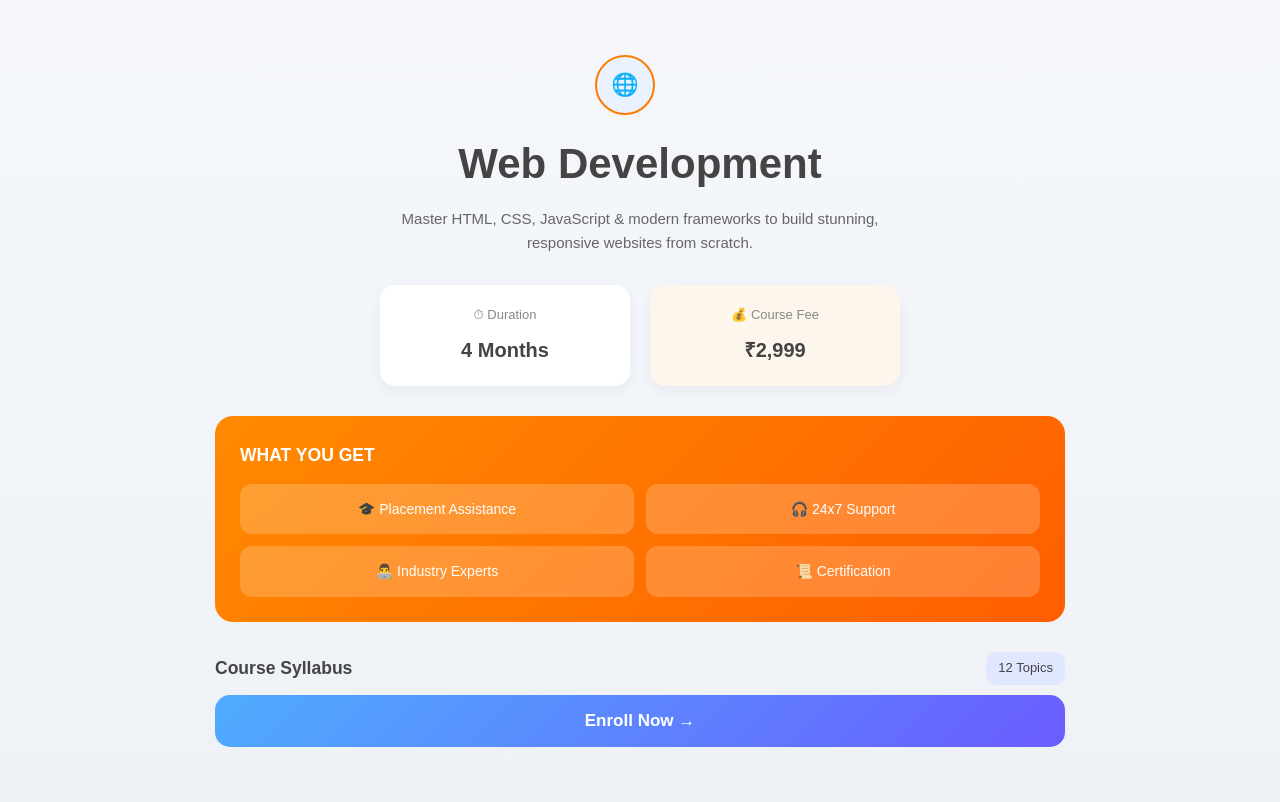
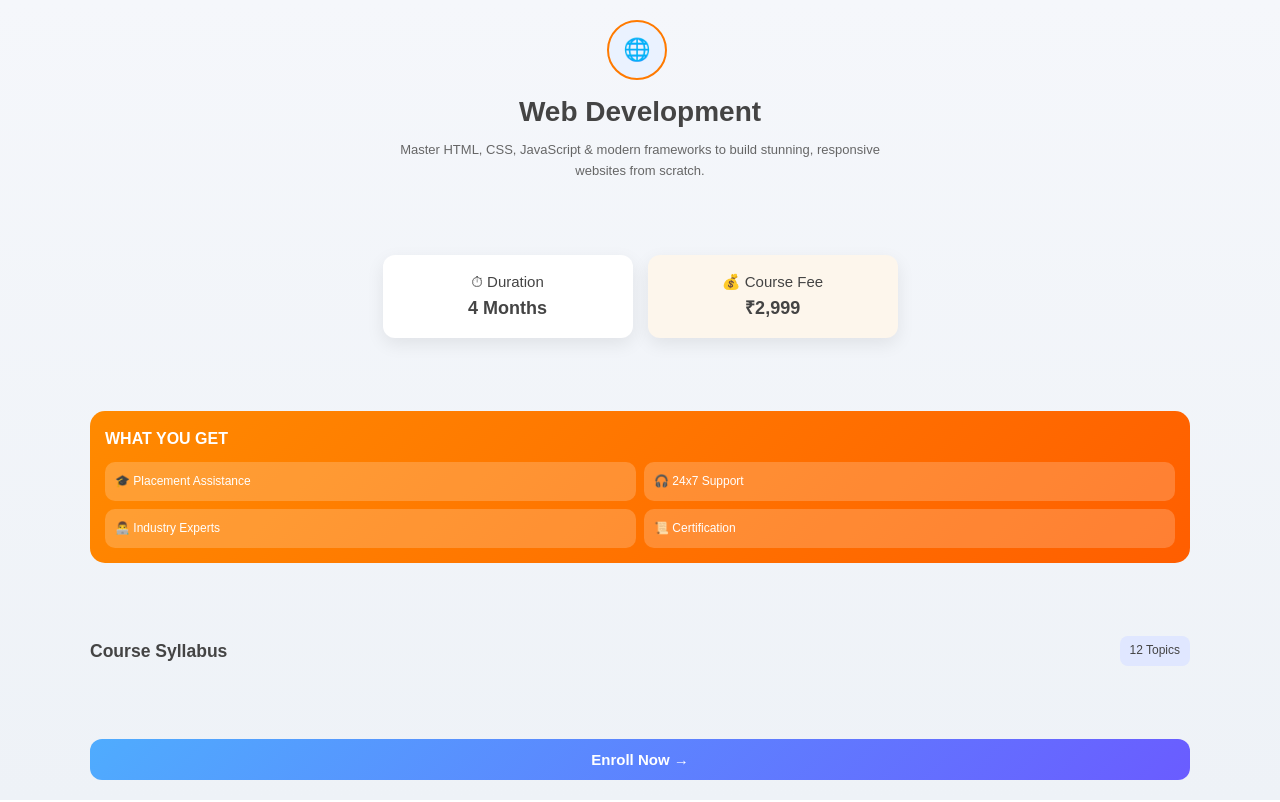
Before and after one commit to codespark2618/codespark-_official, a React (Vite) app in the folder frontend/codespark/: page /coursedetails in a window 1280 px wide. Built offline with nearby package versions, Linux system fonts and the light colour scheme.

Commit message:
changes for coursedetails

```diff
--- a/frontend/codespark/src/Pages/CourseDetails.css
+++ b/frontend/codespark/src/Pages/CourseDetails.css
@@ -1,158 +1,133 @@
-body {
+
+* {
   margin: 0;
+  padding: 0;
+  box-sizing: border-box;
+}
+
+
+html, body {
+  height: 100%;
+  overflow: hidden;
   font-family: "Poppins", sans-serif;
   background: linear-gradient(to bottom, #f5f7fb, #eef2f7);
 }
 
-/* Layout */
+
 .course-container {
-  min-height: 100vh;
-  padding: 40px 20px;
+  height: 100vh;
+  padding: 20px;
   display: flex;
   justify-content: center;
+  align-items: center;
 }
 
 .content {
   width: 100%;
-  max-width: 850px;
+  max-width: 1100px;
+  height: 100%;
+  display: flex;
+  flex-direction: column;
+  justify-content: space-between; /* 🔥 fit all inside */
 }
 
-/* Header */
+
 .header {
   text-align: center;
-  margin-bottom: 30px;
 }
 
 .icon {
-  font-size: 45px;
+  font-size: 35px;
   background: #eaf2ff;
-  padding: 18px;
-  margin-left: 380px;
-  border-radius: 20px;
+  margin-left: 47%;
+  padding: 12px;
+  border-radius: 15px;
   display: inline-block;
 }
 
 .header h1 {
-  font-size: 42px;
-  margin: 15px 0 10px;
+  font-size: 28px;
+  margin: 10px 0 5px;
 }
 
 .header p {
+  font-size: 13px;
   color: #666;
-  font-size: 15px;
-  max-width: 550px;
+  max-width: 500px;
   margin: auto;
-  line-height: 1.6;
 }
 
-/* Cards */
+
 .info-cards {
   display: flex;
   justify-content: center;
-  gap: 20px;
-  margin: 30px 0;
+  gap: 15px;
+  flex-wrap: wrap;
 }
 
 .card {
-  flex: 1;
+  flex: 1 1 200px;
   max-width: 250px;
-  background: #ffffff;
-  padding: 20px;
-  border-radius: 15px;
+  padding: 15px;
+  border-radius: 12px;
+  background: #fff;
   text-align: center;
-  box-shadow: 0 5px 15px rgba(0,0,0,0.05);
 }
 
 .card.price {
   background: #fdf6ec;
 }
 
-.card span {
-  font-size: 13px;
-  color: #888;
+.card h3 {
+  font-size: 18px;
 }
 
-.card h3 {
-  margin-top: 8px;
-  font-size: 20px;
-}
-
-/* Benefits */
 .benefits {
   background: linear-gradient(135deg, #ff8a00, #ff5e00);
-  padding: 25px;
-  border-radius: 18px;
+  padding: 15px;
+  border-radius: 15px;
   color: white;
 }
 
 .benefits h3 {
-  margin-bottom: 15px;
+  margin-bottom: 10px;
+  font-size: 16px;
 }
 
 .benefit-grid {
   display: grid;
   grid-template-columns: repeat(2, 1fr);
-  gap: 12px;
+  gap: 8px;
 }
 
 .benefit {
+  padding: 10px;
+  border-radius: 10px;
   background: rgba(255,255,255,0.2);
-  padding: 14px;
-  border-radius: 12px;
-  text-align: center;
-  font-size: 14px;
-  transition: 0.3s;
+  font-size: 12px;
 }
 
-.benefit:hover {
-  background: rgba(255,255,255,0.3);
-  transform: translateY(-3px);
-}
 
-/* Syllabus */
 .syllabus {
   display: flex;
   justify-content: space-between;
   align-items: center;
-  margin: 30px 0 10px;
 }
 
 .topics {
+  font-size: 12px;
+  padding: 5px 10px;
   background: #e0e7ff;
-  padding: 6px 12px;
-  border-radius: 10px;
-  font-size: 13px;
+  border-radius: 8px;
 }
 
-/* Button */
+
 .enroll-btn {
-  width: 100%;
-  padding: 16px;
+  padding: 12px;
+  border-radius: 12px;
   border: none;
-  border-radius: 15px;
+  font-size: 15px;
   background: linear-gradient(135deg, #4facfe, #6a5cff);
   color: white;
-  font-size: 17px;
   cursor: pointer;
-  transition: 0.3s;
 }
-
-.enroll-btn:hover {
-  transform: scale(1.03);
-}
-
-/* 📱 Responsive */
-@media (max-width: 768px) {
-  .info-cards {
-    flex-direction: column;
-    align-items: center;
-  }
-
-  .benefit-grid {
-    grid-template-columns: 1fr;
-  }
-
-  .header h1 {
-    font-size: 32px;
-  }
-}
```
